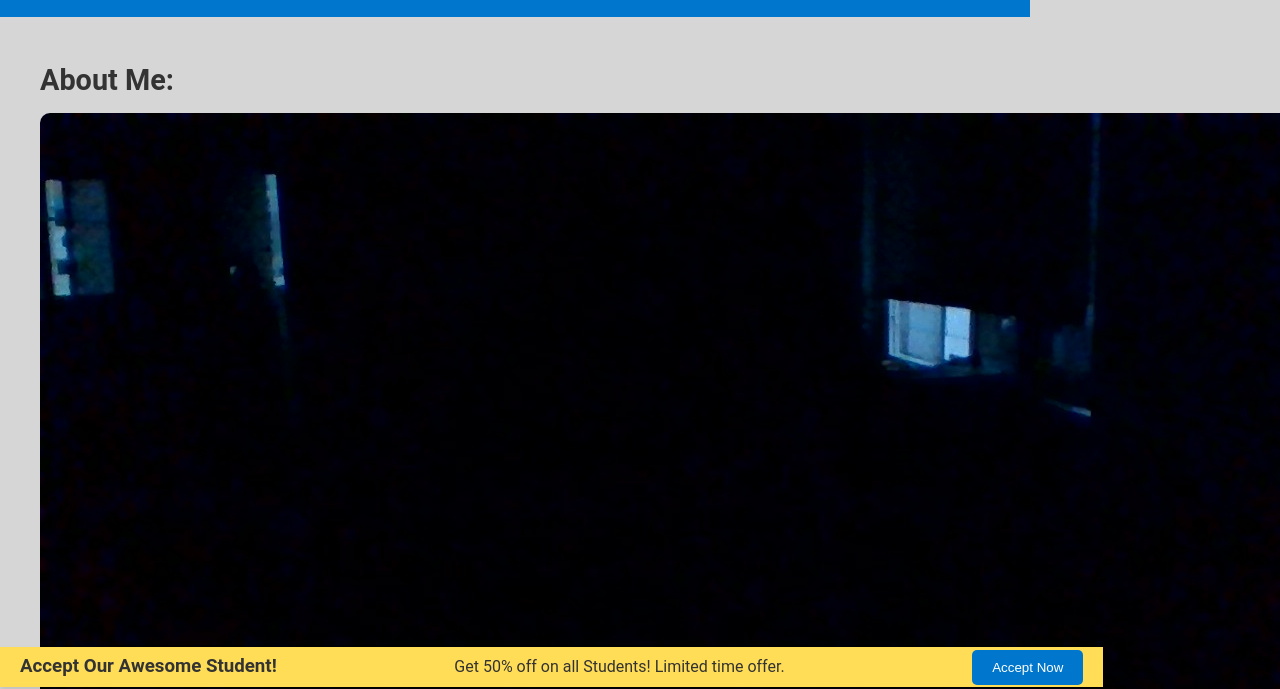
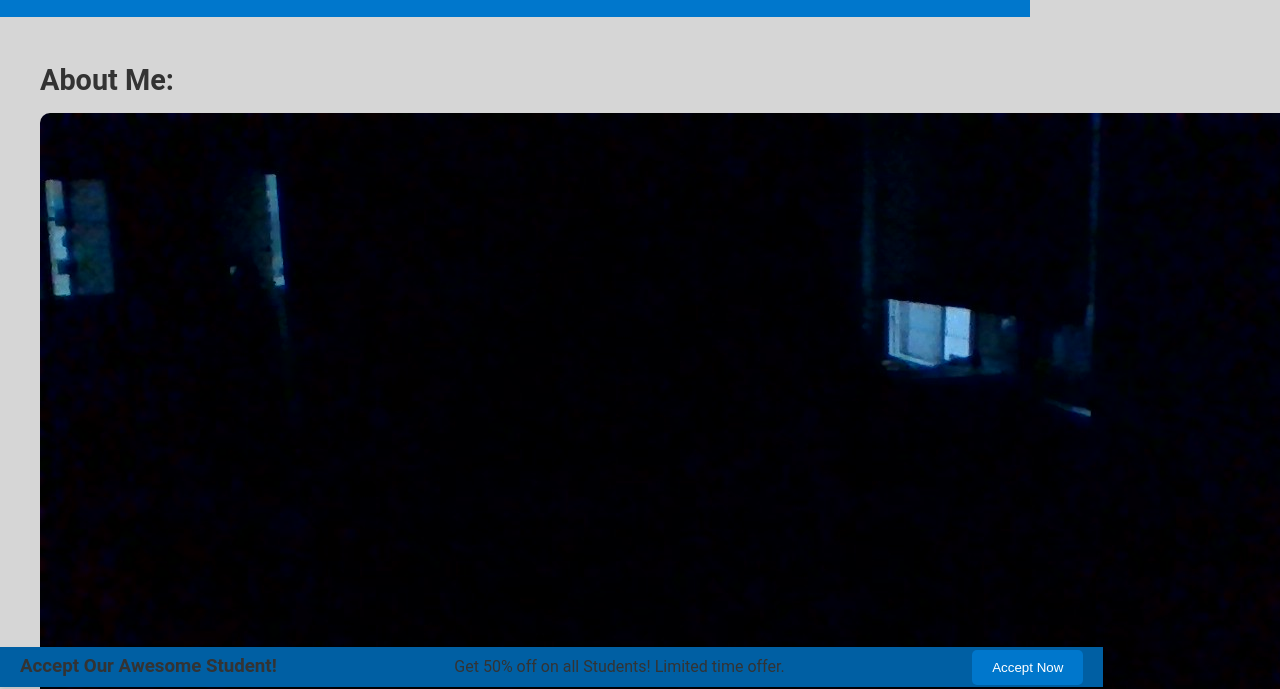
Before and after one commit to Zephen1/Portfolio, a plain HTML site: page index.html in a window 1280 px wide. Shown: the part 113-802 px from the top of the page. Drawn offline with Linux system fonts and the light colour scheme.

Commit message:
Update index.html

```diff
--- a/index.html
+++ b/index.html
@@ -106,7 +106,7 @@
       left: 0; /* Align to the right */
       width: 86.2vw;
       height: 5vh; /* Set a fixed height for the ad */
-      background-color: #ffdd57;
+      background-color: #005fa3;
       padding: 20px;
       box-shadow: 0 4px 6px rgba(0, 0, 0, 0.1);
       text-align: center;
```
